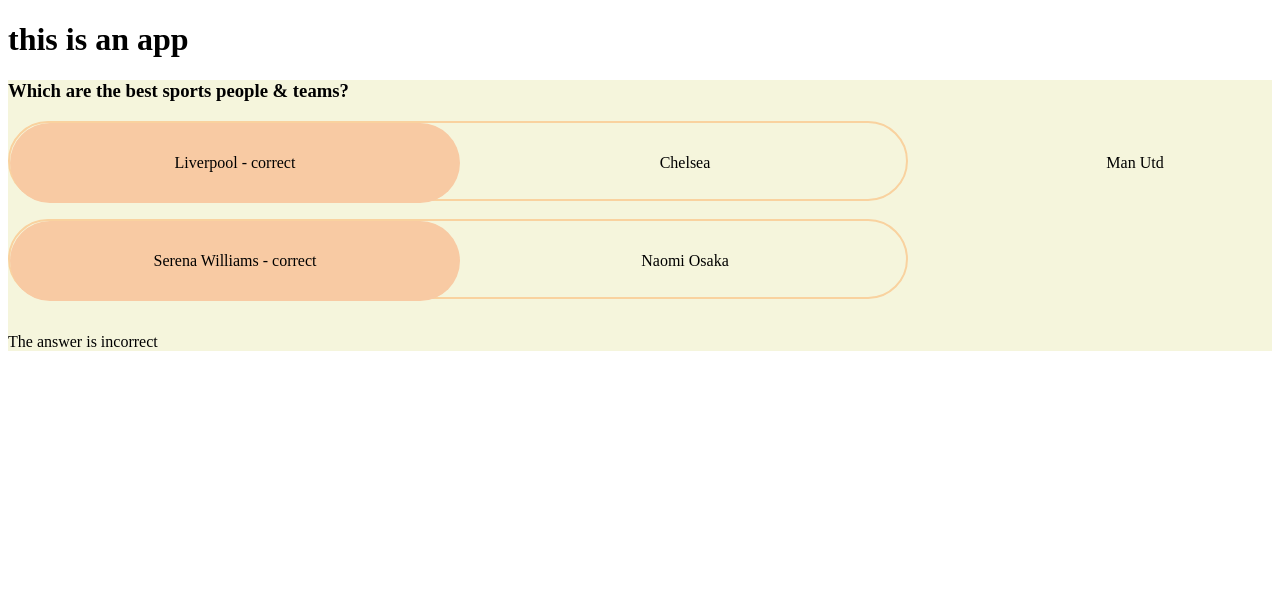
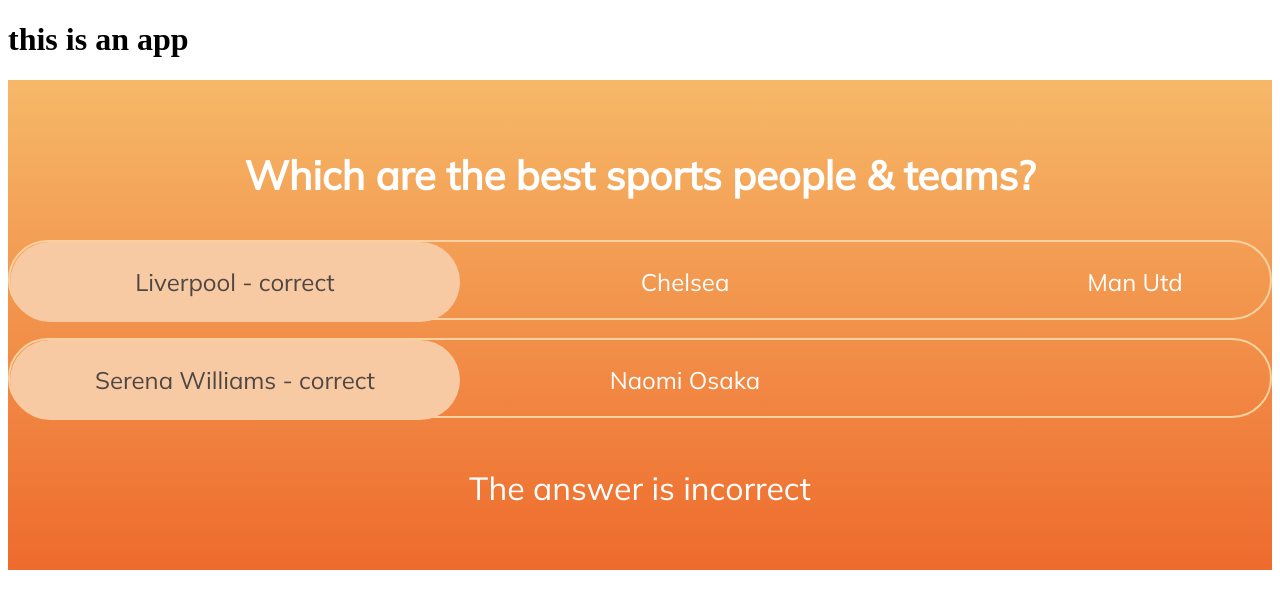
Before and after one commit to hannasophian/seneca_test, a React (Create React App) app: page / in a window 1280 px wide. Shown: the top 608 px of the page. Built offline with nearby package versions, Linux system fonts and the light colour scheme.

Commit message:
Added colours and fonts

```diff
--- a/src/ToggleSwitch.tsx
+++ b/src/ToggleSwitch.tsx
@@ -24,7 +24,7 @@
   }, [isCorrect]);
   return (
     <div className="toggle-switch">
-      <h3>{question}</h3>
+      <h3 id="question">{question}</h3>
       <form>
         {options.map((optionSet, idx) => (
           <div key={idx}>
--- a/src/css/answerselector.css
+++ b/src/css/answerselector.css
@@ -1,8 +1,10 @@
+@import url("https://fonts.googleapis.com/css2?family=Mulish&display=swap");
+
 .answer-selector {
   border: 2px solid #f9d29f;
   box-sizing: border-box;
   border-radius: 100px;
-  width: 900px;
+  width: 900;
   height: 80px;
   padding: 0;
 }
@@ -15,6 +17,8 @@
 .input {
   display: inline-block;
   vertical-align: middle;
+  margin: 0;
+  padding: 0;
   /* width: 200px; */
   /* margin: 0 20px; */
 }
@@ -29,19 +33,23 @@
   align-items: center;
   justify-content: center;
   display: flex;
+  line-height: 0;
+  font-family: "Mulish", sans-serif;
+  font-size: 24px;
+  color: white;
 }
 input[type="radio"]:checked + label span {
-  width: 450px;
+  /* width: 450px;
   height: 80px;
   left: 0px;
-  top: 0px;
-  /* display: inline-block; */
+  top: 0px; */
   display: flex;
   text-align: center;
   margin: 0;
 
   background: #f8caa3;
   border-radius: 100px;
+  color: #4e4743;
 }
 input {
   display: none;
--- a/src/css/toggleswitch.css
+++ b/src/css/toggleswitch.css
@@ -1,3 +1,20 @@
+@import url("https://fonts.googleapis.com/css2?family=Mulish&display=swap");
+
 .toggle-switch {
-  background: beige;
+  background: linear-gradient(180deg, #f6b868 0%, #ee6b2d 100%);
+  text-align: center;
+  padding-top: 30px;
+  padding-bottom: 30px;
 }
+
+#question {
+  font-family: "Mulish", sans-serif;
+  font-size: 40px;
+  color: white;
+}
+
+#correct-message {
+  font-family: "Mulish", sans-serif;
+  font-size: 32px;
+  color: white;
+}
--- a/src/utils/CorrectMessage.tsx
+++ b/src/utils/CorrectMessage.tsx
@@ -5,5 +5,9 @@
 export default function CorrectMessage({ isCorrect }: Props) {
   const correctMessage = "The answer is correct";
   const incorrectMessage = "The answer is incorrect";
-  return <p>{isCorrect.every(Boolean) ? correctMessage : incorrectMessage}</p>;
+  return (
+    <p id="correct-message">
+      {isCorrect.every(Boolean) ? correctMessage : incorrectMessage}
+    </p>
+  );
 }
```
